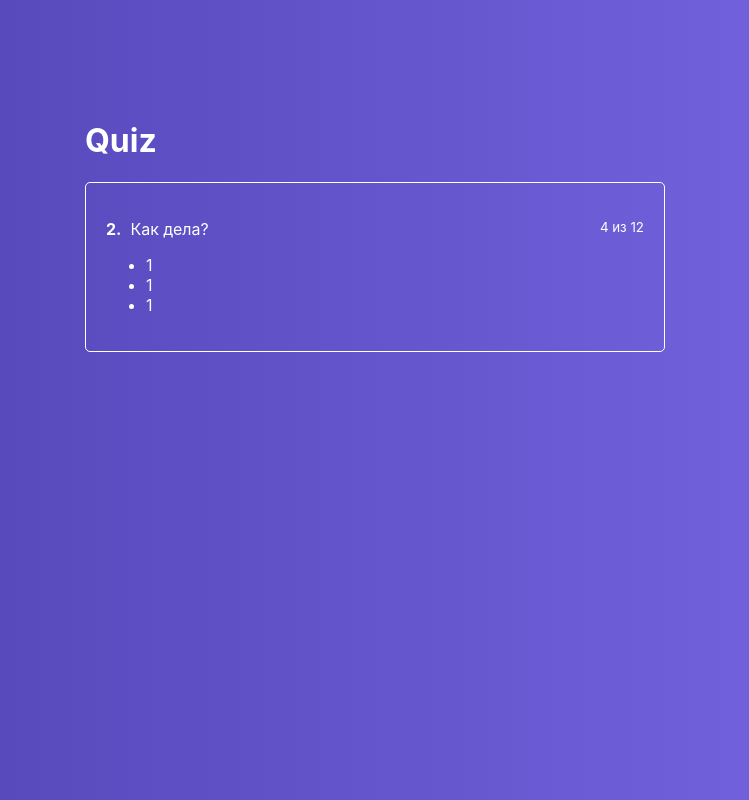
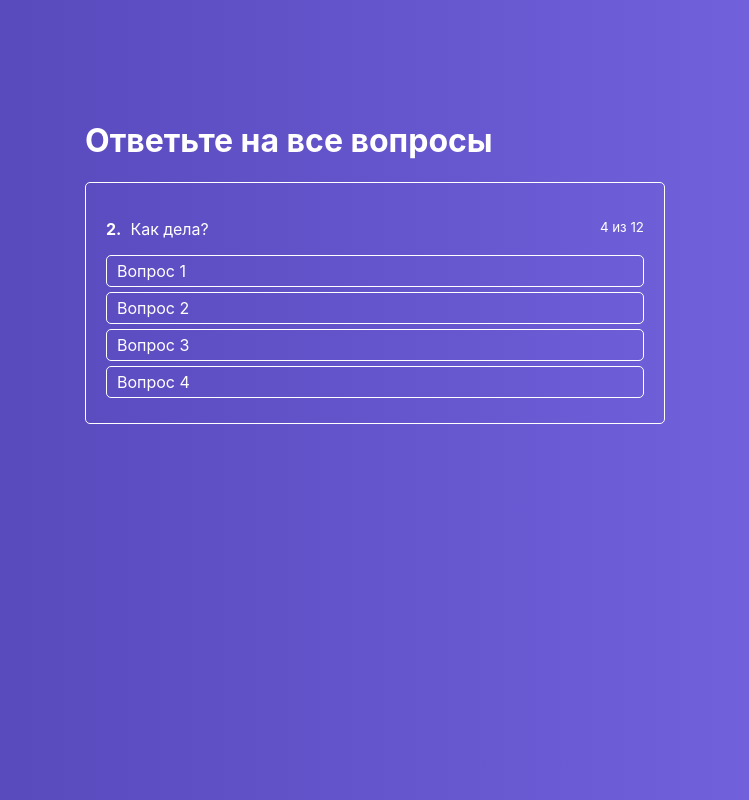
Before and after one commit to Honan/react-quiz, a React app: page / in a window 1280 px wide. Shown: the whole page, without its empty margins (265-1014 px from the left). Built offline with nearby package versions, Linux system fonts and the light colour scheme.

Commit message:
create component AnswerItem and AnswerList

```diff
--- a/src/components/ActiveQuiz/ActiveQuiz.js
+++ b/src/components/ActiveQuiz/ActiveQuiz.js
@@ -1,5 +1,6 @@
 import React from 'react';
 import classes from './ActiveQuiz.module.css';
+import AnswerList from './AnswerList/AnswerList';
 
 const ActiveQuiz = props => (
     <div className={classes.ActiveQuiz}>
@@ -10,11 +11,9 @@ const ActiveQuiz = props => (
             </span>
             <small>4 из 12</small>
         </p>
-        <ul>
-            <li>1</li>
-            <li>1</li>
-            <li>1</li>
-        </ul>
+        <AnswerList
+            answers={props.answers}
+        />
     </div>
 )
 
--- /dev/null
+++ b/src/components/ActiveQuiz/AnswerList/AnswerItem/AnswerItem.js
@@ -0,0 +1,12 @@
+import React from 'react';
+import classes from './AnswerItem.module.css';
+
+const AnswerItem = props => {
+    return(
+        <li className={classes.AnswerItem}>
+            {props.answer.text}
+        </li>
+    )
+}
+
+export default AnswerItem;
--- /dev/null
+++ b/src/components/ActiveQuiz/AnswerList/AnswerItem/AnswerItem.module.css
@@ -0,0 +1,12 @@
+.AnswerItem{
+    border: 1px solid #fff;
+    border-radius: 5px;
+    padding: 5px 10px;
+    margin-bottom: 5px;
+    cursor: pointer;
+}
+
+.AnswerItem:hover{
+    background: rgba(255, 255, 255, .2);
+    transition: background .3 ease-in-out;
+}
--- /dev/null
+++ b/src/components/ActiveQuiz/AnswerList/AnswerList.js
@@ -0,0 +1,18 @@
+import React, { useLayoutEffect } from 'react';
+import classes from './AnswerList.module.css';
+import AnswerItem from './AnswerItem/AnswerItem';
+
+const AnswerList = props => (
+    <ul className={classes.AnswerList}>
+        {props.answers.map((answer, index) => {
+            return(
+                <AnswerItem
+                    answer={answer}
+                    key={index}
+                />
+            )
+        })}
+    </ul>
+)
+
+export default AnswerList;
--- /dev/null
+++ b/src/components/ActiveQuiz/AnswerList/AnswerList.module.css
@@ -0,0 +1,5 @@
+.AnswerList{
+    list-style: none;
+    margin: 0;
+    padding: 0;
+}
--- a/src/containers/Quiz/Quiz.js
+++ b/src/containers/Quiz/Quiz.js
@@ -5,7 +5,16 @@ import ActiveQuiz from '../../components/ActiveQuiz/ActiveQuiz';
 class Quiz extends Component{
 
     state = {
-        quiz: []
+        quiz: [
+            {
+                answers:[
+                    {text: 'Вопрос 1'},
+                    {text: 'Вопрос 2'},
+                    {text: 'Вопрос 3'},
+                    {text: 'Вопрос 4'},
+                ]
+            }
+        ]
     }
 
     render(){
@@ -13,8 +22,10 @@ class Quiz extends Component{
             <div className={classes.Quiz}>
 
                 <div className={classes.QuizWrapper}>
-                    <h1>Quiz</h1>
-                    <ActiveQuiz/>
+                    <h1>Ответьте на все вопросы</h1>
+                    <ActiveQuiz
+                        answers={this.state.quiz[0].answers}
+                    />
                 </div>
             </div>
         )
```
